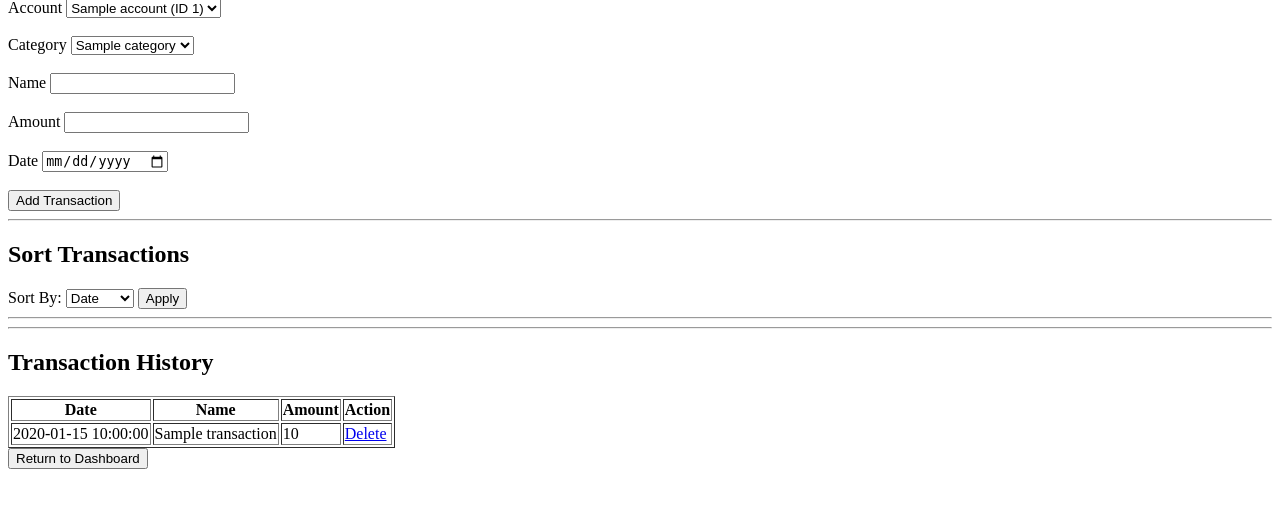
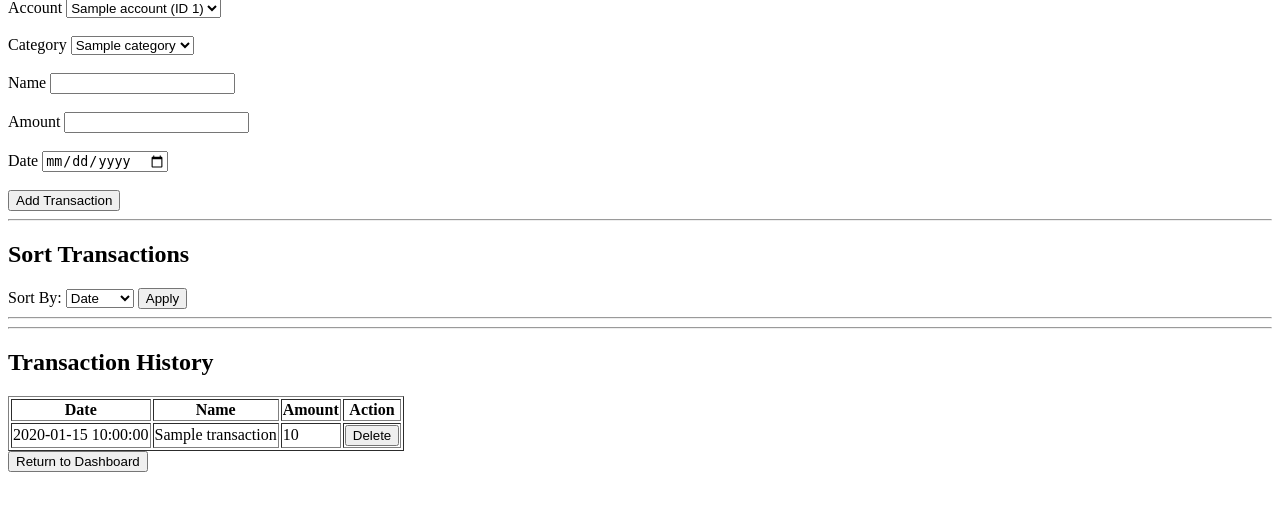
Before and after one commit to benkim0/ISC329-Budget-App, a Flask app: template templates/transactions.html in a window 1280 px wide. Shown: the part 128-639 px from the top of the page. Run offline with Flask 3, Linux system fonts and the light colour scheme; the template is opened without the code that fills it: most values are stand-ins (such as "Sample title", 1, 10 or a date in 2020).

Commit message:
Bug Fixes 5/5

```diff
--- a/templates/transactions.html
+++ b/templates/transactions.html
@@ -102,9 +102,9 @@
         <td>{{ t.transaction_name }}</td>
         <td>{{ t.transaction_amount }}</td>
         <td>
-            <a href="/delete_transaction/{{ t.transaction_id }}", methods="POST", style="display:inline;">
-                Delete
-            </a>
+    <form action="/delete_transaction/{{ t.transaction_id }}" method="POST" style="display:inline;">
+        <button type="submit">Delete</button>
+    </form>
         </td>
     </tr>
     {% endfor %}
--- a/webgui.py
+++ b/webgui.py
@@ -64,7 +64,7 @@ def login():
         return redirect("/login")
     return render_template("login.html")
 
-@app.route("/Logout")
+@app.route("/logout")
 def logout():
     session.clear()
     return redirect("/login")
```
